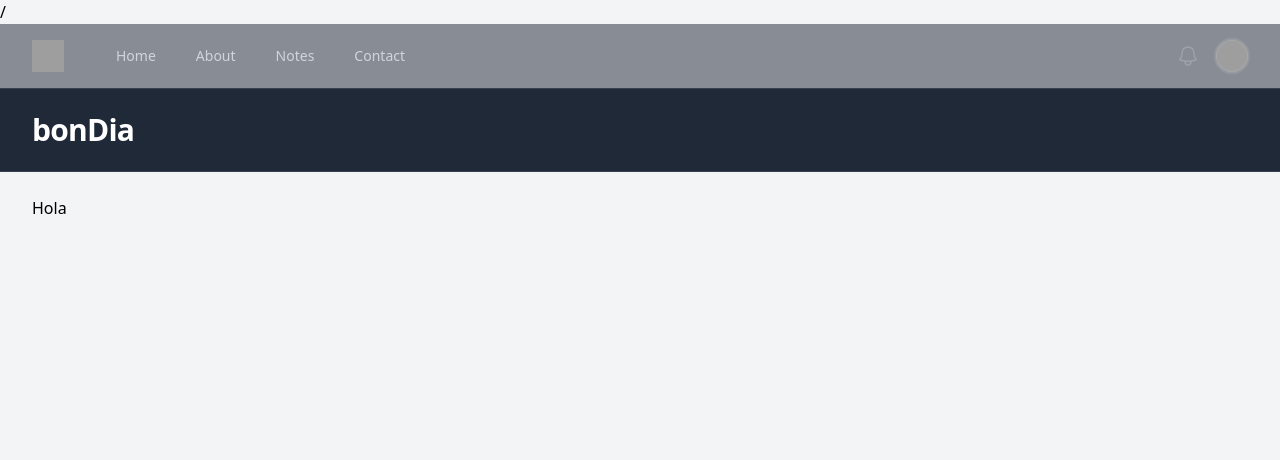
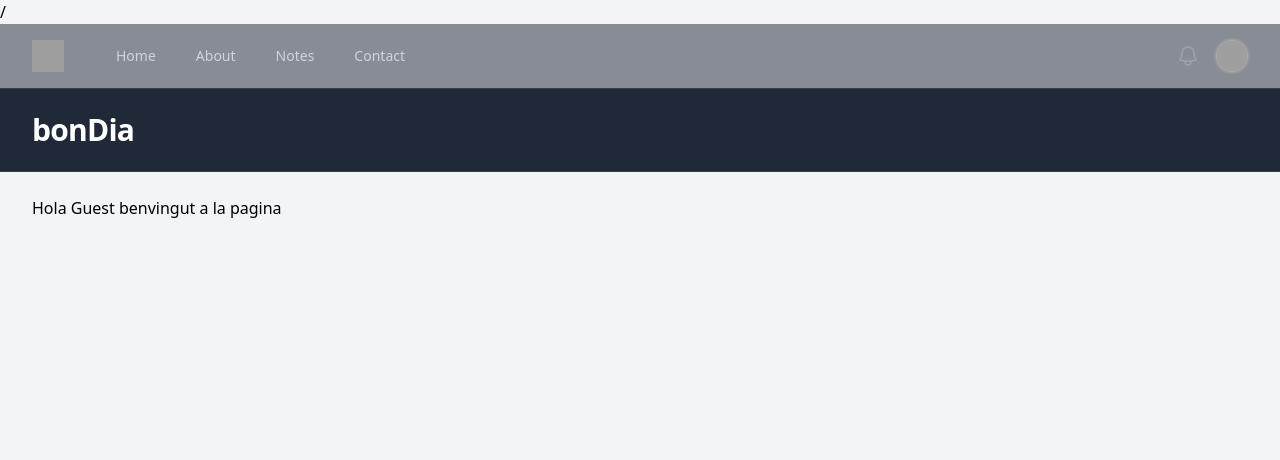
Before and after one commit to mparedes1057/demo_PHP, a PHP site: page / in a window 1280 px wide. Shown: the top 460 px of the page. Run offline with PHP 8.4, Linux system fonts and the light colour scheme; some libraries are stand-ins or nearby versions; grey boxes are pictures that could not be loaded.

Commit message:
Episode 40 encriptació de contrassenyes

```diff
--- a/Dynamic_Web_Applications/controllers/index.php
+++ b/Dynamic_Web_Applications/controllers/index.php
@@ -1,6 +1,7 @@
 <?php
 
 $_SESSION['user'] = 'bonDia';
+$_SESSION['email'] = 'toni@sisi.com';
 
 view("index.view.php", [
     'heading' => 'Home'
--- a/Dynamic_Web_Applications/controllers/registration/store.php
+++ b/Dynamic_Web_Applications/controllers/registration/store.php
@@ -35,7 +35,7 @@ if ($user){
 } else {
     $db -> query('insert into users(email, password) values(:email, :password)', [
         'email' => $email,
-        'password' => $password
+        'password' => password_hash($password, PASSWORD_BCRYPT)
     ]);
 
     //$_SESSION['logged_in'] = true;
--- a/Dynamic_Web_Applications/views/index.view.php
+++ b/Dynamic_Web_Applications/views/index.view.php
@@ -4,7 +4,7 @@
 
     <main>
         <div class="mx-auto max-w-7xl px-4 py-6 sm:px-6 lg:px-8">
-            <p>Hola</p>
+            <p>Hola <?= $_SESSION['user']['email'] ?? 'Guest' ?> benvingut a la pagina</p>
         </div>
     </main>
 <?php require('partials/footer.php') ?>
```
